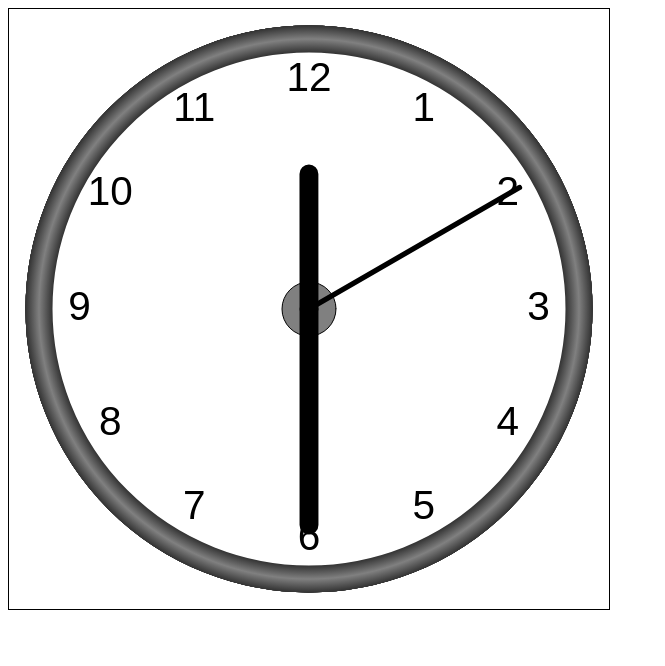
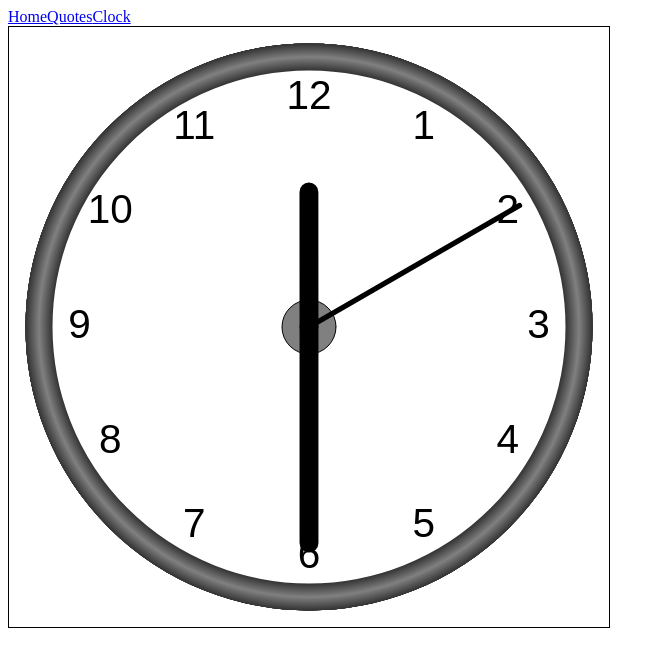
Before and after one commit to vamshi-krishna-kotla/react-playground, a React app: page /projects/clock in a window 1280 px wide. Shown: the top 666 px of the page, without its empty margins (0-665 px from the left). Built offline with nearby package versions, Linux system fonts and the light colour scheme.

Commit message:
Added react routing and NavBar component

```diff
--- a/src/projects/App.jsx
+++ b/src/projects/App.jsx
@@ -1,6 +1,14 @@
 import React from 'react';
 
+/**
+ * import required components for react client-side routing
+ */
+import { Route, Switch, BrowserRouter } from 'react-router-dom';
+
+
 import AnalogClock from './analog_clock/Clock.jsx';
+import Quotes from './quotes/Quotes.jsx';
+import NavBar from './navbar/NavBar.jsx';
 
 export default class App extends React.Component {
 	constructor(props) {
@@ -10,7 +18,20 @@ export default class App extends React.Component {
 	render() {
 		return (
 			<div className="App">
-				<AnalogClock />
+				<BrowserRouter>
+					<NavBar />
+					<Switch>
+						<Route path="/projects" exact>
+							<h1>Home page</h1>
+						</Route>
+						<Route path="/projects/quotes" exact>
+							<Quotes />
+						</Route>
+						<Route path="/projects/clock" exact>
+							<AnalogClock />
+						</Route>
+					</Switch>
+				</BrowserRouter>
 			</div>
 		);
 	};
--- /dev/null
+++ b/src/projects/navbar/NavBar.jsx
@@ -0,0 +1,12 @@
+import React from "react";
+import { Link } from 'react-router-dom';
+
+export default function () {
+	return (
+		<div className="navBar">
+			<Link to="/projects">Home</Link>
+			<Link to="/projects/quotes">Quotes</Link>
+			<Link to="/projects/clock">Clock</Link>
+		</div>
+	);
+};
```
